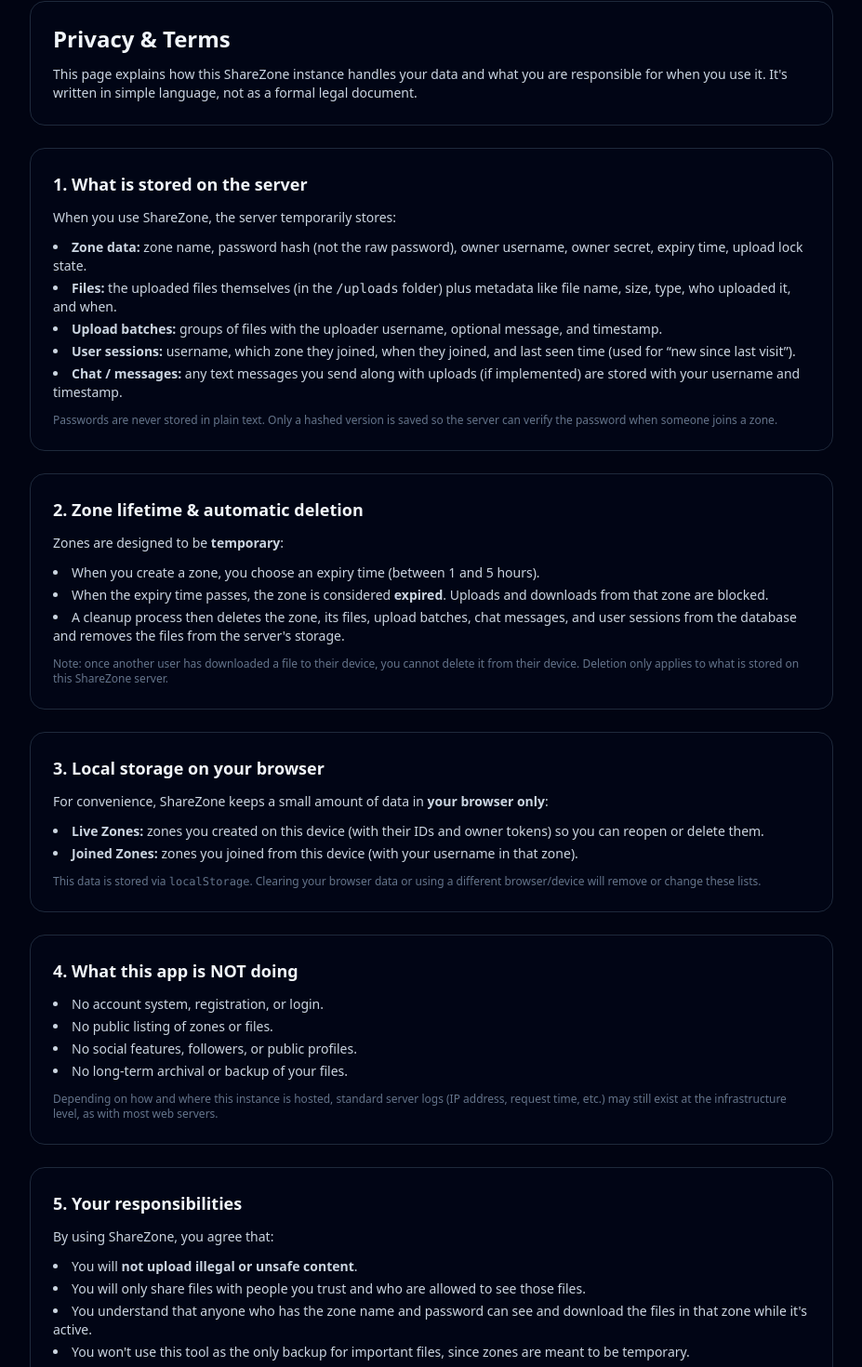
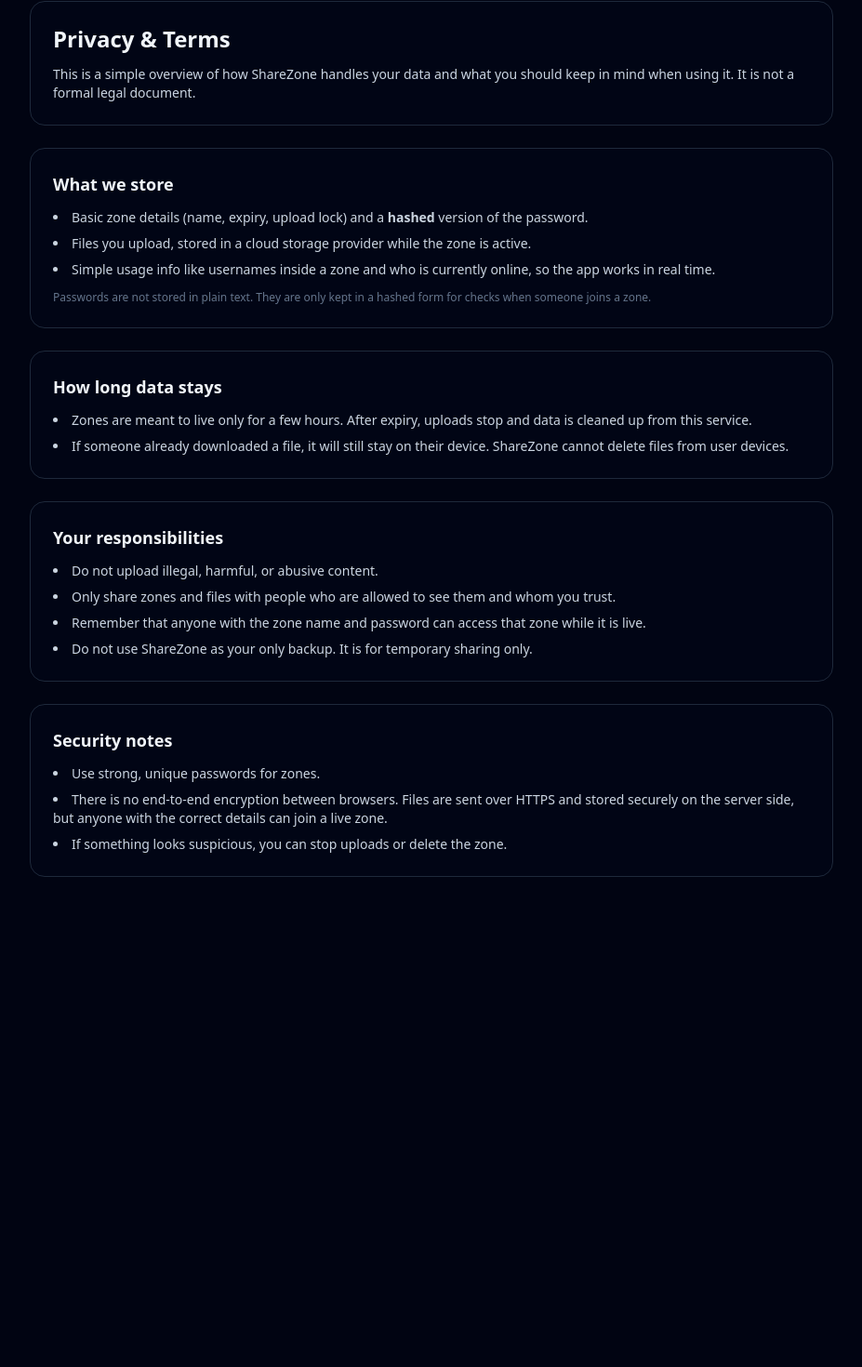
Before and after one commit to Pramukh-P/ShareZone, a React (Vite) app in the folder client/: page /privacy in a window 1280 px wide. Shown: the part 112-1582 px from the top of the page at 93% size, without its empty margins (176-1103 px from the left). After the commit the page ends 1095 px from the top, so only its background shows below. Built offline with nearby package versions, Linux system fonts and the light colour scheme.

Commit message:
Final commit for version 1.0

```diff
--- a/client/src/pages/About.jsx
+++ b/client/src/pages/About.jsx
@@ -19,7 +19,7 @@
                 ShareZone
               </h1>
               <p className="text-[11px] text-slate-400">
-                Simple, temporary file sharing spaces
+                Simple, temporary file sharing
               </p>
             </div>
           </div>
@@ -37,95 +37,58 @@
       {/* Main content */}
       <main className="flex-1">
         <div className="max-w-4xl mx-auto px-4 py-6 sm:py-10 space-y-6">
-          <section className="bg-slate-950/70 border border-sz-border rounded-2xl p-5 sm:p-6 space-y-3">
+          {/* Hero / What it is */}
+          <section className="bg-slate-950/70 border border-sz-border rounded-2xl p-6 space-y-3">
             <h2 className="text-xl sm:text-2xl font-semibold">
               What is ShareZone?
             </h2>
             <p className="text-sm text-slate-300">
-              ShareZone is a small web tool for{" "}
-              <span className="text-sz-accent">
-                quick, temporary file sharing
-              </span>{" "}
-              between your devices or a small group of people. Instead of
-              creating accounts or long-lived folders, you spin up a{" "}
-              <strong>zone</strong> that lives only for a few hours and then
-              disappears.
+              ShareZone is a quick way to{" "}
+              <span className="text-sz-accent">share files for a short time</span>{" "}
+              between your devices or with a small group. No accounts, no sign‑ups.
+            </p>
+            <p className="text-sm text-slate-300">
+              You create a temporary space called a <strong>zone</strong>, share
+              it with others, exchange files, and everything is cleaned up
+              automatically after a few hours.
             </p>
           </section>
 
-          <section className="bg-slate-950/70 border border-sz-border rounded-2xl p-5 sm:p-6 space-y-4">
-            <h3 className="text-lg font-semibold">How it works (in short)</h3>
+          {/* How it works – super short */}
+          <section className="bg-slate-950/70 border border-sz-border rounded-2xl p-6 space-y-3">
+            <h3 className="text-lg font-semibold">How it works</h3>
             <ol className="list-decimal list-inside space-y-2 text-sm text-slate-300">
               <li>
-                <strong>Create a zone:</strong> choose a zone name, password,
-                expiry time (1–5 hours), and your username.
+                <strong>Create a zone</strong> with a name, password, and short
+                time limit.
               </li>
               <li>
-                <strong>Share details:</strong> send the zone name + password
-                to anyone you want to share files with.
+                <strong>Share the zone</strong> details or join link with people
+                you trust.
               </li>
               <li>
-                <strong>Join & upload:</strong> everyone joins with a username
-                and can upload files (PDF, images, videos, docs, ZIP) plus an
-                optional message per upload batch.
+                <strong>Everyone uploads</strong> and downloads the files they
+                need.
               </li>
               <li>
-                <strong>Sections by time:</strong> uploads are grouped by{" "}
-                uploader + upload time, so you can quickly see what was shared
-                “at 7:15 PM by Alex”.
-              </li>
-              <li>
-                <strong>Auto clean-up:</strong> when the zone expires or the
-                owner deletes it, ShareZone removes the zone, its files,
-                messages, and sessions from the server.
+                <strong>Zone expires</strong> after a few hours and stored data
+                is removed from this service.
               </li>
             </ol>
           </section>
 
-          <section className="bg-slate-950/70 border border-sz-border rounded-2xl p-5 sm:p-6 space-y-4">
-            <h3 className="text-lg font-semibold">Design principles</h3>
+          {/* Key points */}
+          <section className="bg-slate-950/70 border border-sz-border rounded-2xl p-6 space-y-3">
+            <h3 className="text-lg font-semibold">Why use ShareZone?</h3>
             <ul className="space-y-2 text-sm text-slate-300">
-              <li>
-                <strong>No accounts:</strong> like simple tools such as
-                Dontpad or no-login paste apps, ShareZone doesn&apos;t use
-                registration or profiles. You just pick a username for each
-                zone.
-              </li>
-              <li>
-                <strong>Short-lived by default:</strong> zones exist only for a
-                few hours. This reduces long-term storage and makes it easier to
-                keep things tidy.
-              </li>
-              <li>
-                <strong>Local lists, not global history:</strong> the “Live
-                Zones” and “Joined Zones” lists are stored only in your browser
-                using localStorage. Clearing browser data removes that history
-                from your device.
-              </li>
-              <li>
-                <strong>Real-time updates:</strong> zones can update live using
-                WebSockets — when someone uploads new files or locks uploads,
-                others in the zone see it immediately.
-              </li>
-              <li>
-                <strong>Simple, focused UI:</strong> dark theme with clear
-                sections so you can quickly see who uploaded what and when.
-              </li>
-            </ul>
-          </section>
-
-          <section className="bg-slate-950/70 border border-sz-border rounded-2xl p-5 sm:p-6 space-y-3">
-            <h3 className="text-lg font-semibold">What ShareZone is good for</h3>
-            <ul className="space-y-2 text-sm text-slate-300">
-              <li>Sending slides or documents to classmates or teammates.</li>
-              <li>Moving screenshots or PDFs between your own devices.</li>
-              <li>Sharing meeting materials quickly without email or chat spam.</li>
-              <li>Temporary “drop zones” during a call or online session.</li>
+              <li>No account or registration required.</li>
+              <li>Designed for short‑term sharing (hours, not days).</li>
+              <li>Good for quick hand‑offs in classes, meetings, or calls.</li>
+              <li>Files are stored in the cloud only while the zone is active.</li>
             </ul>
             <p className="text-xs text-slate-500">
-              It&apos;s not meant to be a permanent file backup or a full team
-              drive. Think of it like a temporary table where everyone can drop
-              files for a short time.
+              ShareZone is <strong>not</strong> a permanent backup or cloud
+              drive. If a file matters, save a copy elsewhere too.
             </p>
           </section>
         </div>
--- a/client/src/pages/PrivacyTerms.jsx
+++ b/client/src/pages/PrivacyTerms.jsx
@@ -19,7 +19,7 @@
                 ShareZone
               </h1>
               <p className="text-[11px] text-slate-400">
-                Privacy &amp; Terms (for this instance)
+                Privacy &amp; Terms (short)
               </p>
             </div>
           </div>
@@ -37,165 +37,91 @@
       {/* Main content */}
       <main className="flex-1">
         <div className="max-w-4xl mx-auto px-4 py-6 sm:py-10 space-y-6">
-          <section className="bg-slate-950/70 border border-sz-border rounded-2xl p-5 sm:p-6 space-y-3">
+          {/* Intro */}
+          <section className="bg-slate-950/70 border border-sz-border rounded-2xl p-6 space-y-3">
             <h2 className="text-xl sm:text-2xl font-semibold">
               Privacy &amp; Terms
             </h2>
             <p className="text-sm text-slate-300">
-              This page explains how this ShareZone instance handles your data
-              and what you are responsible for when you use it. It&apos;s
-              written in simple language, not as a formal legal document.
+              This is a simple overview of how ShareZone handles your data and
+              what you should keep in mind when using it. It is not a formal
+              legal document.
             </p>
           </section>
 
-          {/* 1. What we store */}
-          <section className="bg-slate-950/70 border border-sz-border rounded-2xl p-5 sm:p-6 space-y-3">
-            <h3 className="text-lg font-semibold">1. What is stored on the server</h3>
-            <p className="text-sm text-slate-300">
-              When you use ShareZone, the server temporarily stores:
-            </p>
-            <ul className="list-disc list-inside text-sm text-slate-300 space-y-1">
+          {/* What we store */}
+          <section className="bg-slate-950/70 border border-sz-border rounded-2xl p-6 space-y-3">
+            <h3 className="text-lg font-semibold">What we store</h3>
+            <ul className="list-disc list-inside text-sm text-slate-300 space-y-2">
               <li>
-                <strong>Zone data:</strong> zone name, password hash (not the
-                raw password), owner username, owner secret, expiry time,
-                upload lock state.
+                Basic zone details (name, expiry, upload lock) and a{" "}
+                <strong>hashed</strong> version of the password.
               </li>
               <li>
-                <strong>Files:</strong> the uploaded files themselves (in the{" "}
-                <code>/uploads</code> folder) plus metadata like file name,
-                size, type, who uploaded it, and when.
+                Files you upload, stored in a cloud storage provider while the
+                zone is active.
               </li>
               <li>
-                <strong>Upload batches:</strong> groups of files with the
-                uploader username, optional message, and timestamp.
-              </li>
-              <li>
-                <strong>User sessions:</strong> username, which zone they joined,
-                when they joined, and last seen time (used for “new since last
-                visit”).
-              </li>
-              <li>
-                <strong>Chat / messages:</strong> any text messages you send
-                along with uploads (if implemented) are stored with your
-                username and timestamp.
+                Simple usage info like usernames inside a zone and who is
+                currently online, so the app works in real time.
               </li>
             </ul>
             <p className="text-xs text-slate-500">
-              Passwords are never stored in plain text. Only a hashed version is
-              saved so the server can verify the password when someone joins a
-              zone.
+              Passwords are not stored in plain text. They are only kept in a
+              hashed form for checks when someone joins a zone.
             </p>
           </section>
 
-          {/* 2. Zone lifetime & deletion */}
-          <section className="bg-slate-950/70 border border-sz-border rounded-2xl p-5 sm:p-6 space-y-3">
-            <h3 className="text-lg font-semibold">
-              2. Zone lifetime &amp; automatic deletion
-            </h3>
-            <p className="text-sm text-slate-300">
-              Zones are designed to be <strong>temporary</strong>:
-            </p>
-            <ul className="list-disc list-inside text-sm text-slate-300 space-y-1">
+          {/* How long data stays */}
+          <section className="bg-slate-950/70 border border-sz-border rounded-2xl p-6 space-y-3">
+            <h3 className="text-lg font-semibold">How long data stays</h3>
+            <ul className="list-disc list-inside text-sm text-slate-300 space-y-2">
               <li>
-                When you create a zone, you choose an expiry time (between 1
-                and 5 hours).
+                Zones are meant to live only for a few hours. After expiry,
+                uploads stop and data is cleaned up from this service.
               </li>
               <li>
-                When the expiry time passes, the zone is considered{" "}
-                <strong>expired</strong>. Uploads and downloads from that zone
-                are blocked.
-              </li>
-              <li>
-                A cleanup process then deletes the zone, its files, upload
-                batches, chat messages, and user sessions from the database and
-                removes the files from the server&apos;s storage.
-              </li>
-            </ul>
-            <p className="text-xs text-slate-500">
-              Note: once another user has downloaded a file to their device,
-              you cannot delete it from their device. Deletion only applies to
-              what is stored on this ShareZone server.
-            </p>
-          </section>
-
-          {/* 3. Local storage & history */}
-          <section className="bg-slate-950/70 border border-sz-border rounded-2xl p-5 sm:p-6 space-y-3">
-            <h3 className="text-lg font-semibold">
-              3. Local storage on your browser
-            </h3>
-            <p className="text-sm text-slate-300">
-              For convenience, ShareZone keeps a small amount of data in{" "}
-              <strong>your browser only</strong>:
-            </p>
-            <ul className="list-disc list-inside text-sm text-slate-300 space-y-1">
-              <li>
-                <strong>Live Zones:</strong> zones you created on this device
-                (with their IDs and owner tokens) so you can reopen or delete
-                them.
-              </li>
-              <li>
-                <strong>Joined Zones:</strong> zones you joined from this device
-                (with your username in that zone).
-              </li>
-            </ul>
-            <p className="text-xs text-slate-500">
-              This data is stored via <code>localStorage</code>. Clearing your
-              browser data or using a different browser/device will remove or
-              change these lists.
-            </p>
-          </section>
-
-          {/* 4. What we don't do */}
-          <section className="bg-slate-950/70 border border-sz-border rounded-2xl p-5 sm:p-6 space-y-3">
-            <h3 className="text-lg font-semibold">4. What this app is NOT doing</h3>
-            <ul className="list-disc list-inside text-sm text-slate-300 space-y-1">
-              <li>No account system, registration, or login.</li>
-              <li>No public listing of zones or files.</li>
-              <li>No social features, followers, or public profiles.</li>
-              <li>No long-term archival or backup of your files.</li>
-            </ul>
-            <p className="text-xs text-slate-500">
-              Depending on how and where this instance is hosted, standard
-              server logs (IP address, request time, etc.) may still exist at
-              the infrastructure level, as with most web servers.
-            </p>
-          </section>
-
-          {/* 5. Your responsibilities */}
-          <section className="bg-slate-950/70 border border-sz-border rounded-2xl p-5 sm:p-6 space-y-3">
-            <h3 className="text-lg font-semibold">5. Your responsibilities</h3>
-            <p className="text-sm text-slate-300">
-              By using ShareZone, you agree that:
-            </p>
-            <ul className="list-disc list-inside text-sm text-slate-300 space-y-1">
-              <li>
-                You will <strong>not upload illegal or unsafe content</strong>.
-              </li>
-              <li>
-                You will only share files with people you trust and who are
-                allowed to see those files.
-              </li>
-              <li>
-                You understand that anyone who has the zone name and password
-                can see and download the files in that zone while it&apos;s
-                active.
-              </li>
-              <li>
-                You won&apos;t use this tool as the only backup for important
-                files, since zones are meant to be temporary.
+                If someone already downloaded a file, it will still stay on
+                their device. ShareZone cannot delete files from user devices.
               </li>
             </ul>
           </section>
 
-          {/* 6. Changes */}
-          <section className="bg-slate-950/70 border border-sz-border rounded-2xl p-5 sm:p-6 space-y-3">
-            <h3 className="text-lg font-semibold">6. Changes to this page</h3>
-            <p className="text-sm text-slate-300">
-              The behaviour of this ShareZone instance can evolve over time as
-              new features are added (for example, better logs, rate limiting, or
-              extra security options). When that happens, this page should be
-              updated to reflect those changes.
-            </p>
+          {/* Your responsibilities */}
+          <section className="bg-slate-950/70 border border-sz-border rounded-2xl p-6 space-y-3">
+            <h3 className="text-lg font-semibold">Your responsibilities</h3>
+            <ul className="list-disc list-inside text-sm text-slate-300 space-y-2">
+              <li>Do not upload illegal, harmful, or abusive content.</li>
+              <li>
+                Only share zones and files with people who are allowed to see
+                them and whom you trust.
+              </li>
+              <li>
+                Remember that anyone with the zone name and password can access
+                that zone while it is live.
+              </li>
+              <li>
+                Do not use ShareZone as your only backup. It is for temporary
+                sharing only.
+              </li>
+            </ul>
+          </section>
+
+          {/* Security notes */}
+          <section className="bg-slate-950/70 border border-sz-border rounded-2xl p-6 space-y-3">
+            <h3 className="text-lg font-semibold">Security notes</h3>
+            <ul className="list-disc list-inside text-sm text-slate-300 space-y-2">
+              <li>Use strong, unique passwords for zones.</li>
+              <li>
+                There is no end‑to‑end encryption between browsers. Files are
+                sent over HTTPS and stored securely on the server side, but
+                anyone with the correct details can join a live zone.
+              </li>
+              <li>
+                If something looks suspicious, you can stop uploads or delete
+                the zone.
+              </li>
+            </ul>
           </section>
         </div>
       </main>
```
Also changed, not shown: client/src/pages/Home.jsx (+34 -2 lines).
